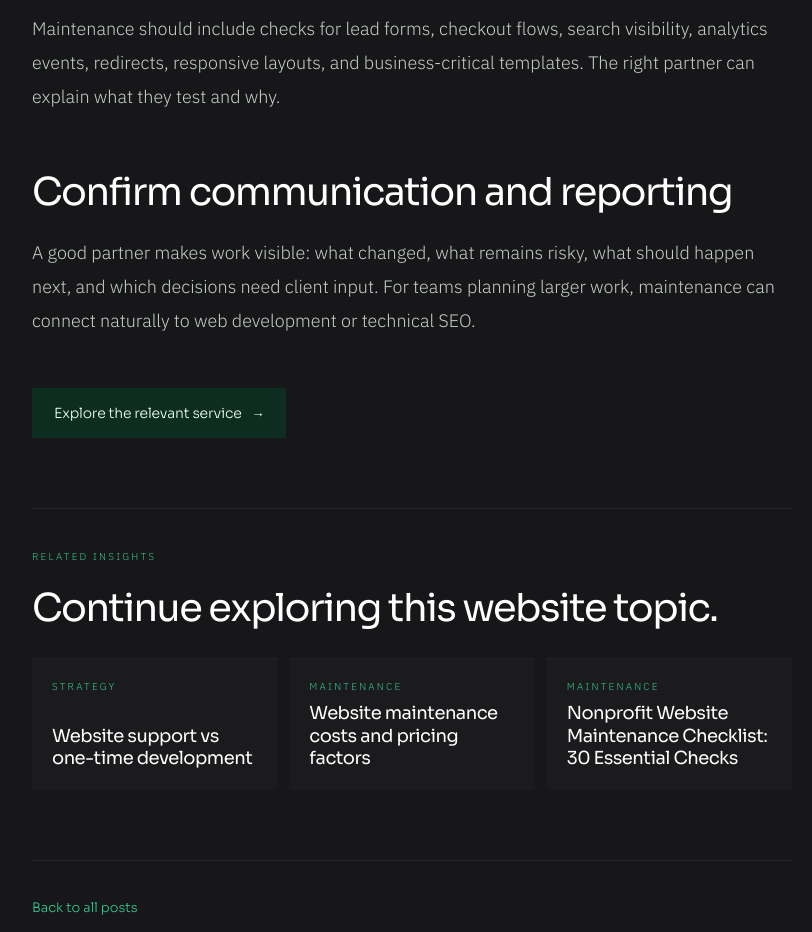
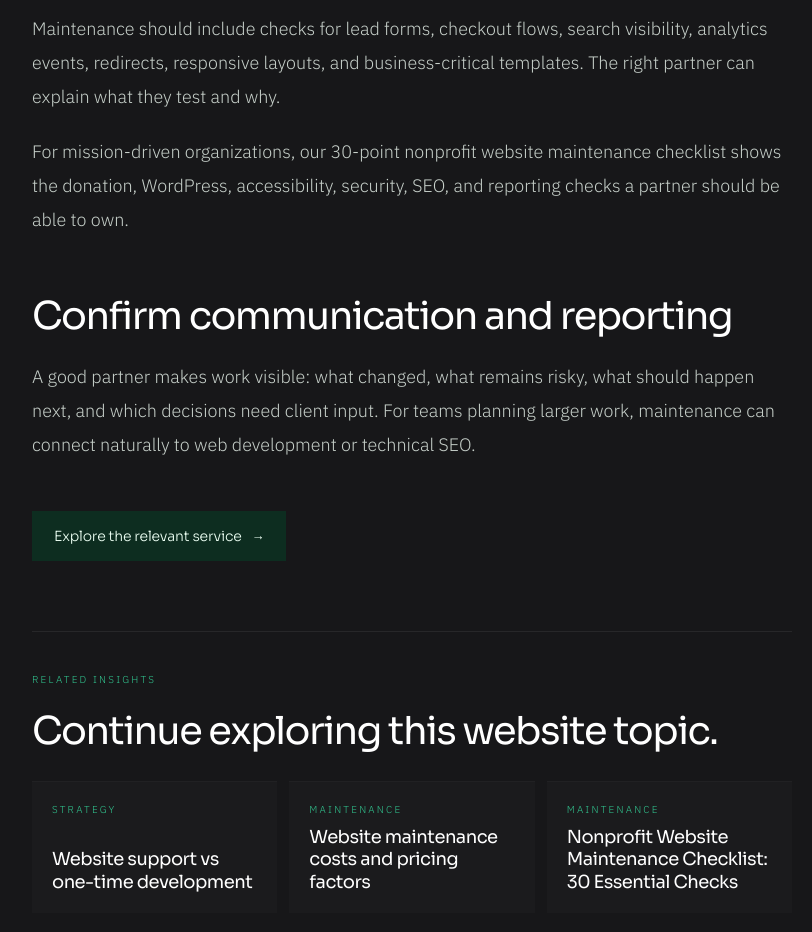
Before and after one commit to dimaso-doo/01_dimaso-doo, a Next.js app: page /blog/how-to-choose-a-website-maintenance-partner in a window 1280 px wide. Shown: the part 1300-2232 px from the top of the page, without its empty margins (348-1160 px from the left). Built offline with nearby package versions, Linux system fonts and the light colour scheme.

Commit message:
Strengthen nonprofit guide internal links

```diff
--- a/components/service-page.tsx
+++ b/components/service-page.tsx
@@ -75,7 +75,7 @@ function ServiceQualification({type}:{type:ServiceKey}) {
 
 function RelatedServiceLinks({type}:{type:ServiceKey}) {
  const links:Record<ServiceKey,readonly (readonly [string,string])[]>={
-  maintenance:[["Website maintenance costs and pricing","/blog/website-maintenance-costs-and-pricing"],["How to choose a maintenance partner","/blog/how-to-choose-a-website-maintenance-partner"],["Why QA matters after updates","/blog/why-qa-matters-after-every-update"],["Maintenance reporting guide","/blog/what-good-website-maintenance-reporting-looks-like"]],
+  maintenance:[["Website maintenance costs and pricing","/blog/website-maintenance-costs-and-pricing"],["How to choose a maintenance partner","/blog/how-to-choose-a-website-maintenance-partner"],["Nonprofit website maintenance checklist","/blog/website-maintenance-checklist-for-nonprofits"],["Maintenance reporting guide","/blog/what-good-website-maintenance-reporting-looks-like"]],
   development:[["When custom development is worth it","/blog/when-custom-web-development-is-worth-it"],["Website migration guide","/blog/website-migration-without-losing-seo-value"],["Post-launch website care","/services/website-maintenance"],["Ecommerce support","/industries/ecommerce"]],
   design:[["Website redesign checklist","/blog/what-to-check-before-redesigning"],["Design systems for growing websites","/blog/design-systems-for-growing-websites"],["Development and implementation","/services/web-development"],["Post-launch website care","/services/website-maintenance"]],
   wordpress:[["Taking over an existing WordPress website","/blog/taking-over-an-existing-wordpress-website"],["White-label WordPress maintenance","/blog/white-label-wordpress-maintenance-for-agencies"],["Nonprofit website maintenance checklist","/blog/website-maintenance-checklist-for-nonprofits"],["Website maintenance services","/services/website-maintenance"]],
--- a/content/blog-content.ts
+++ b/content/blog-content.ts
@@ -31,6 +31,7 @@ export const blogContent: Record<string, BlogBlock[]> = {
       ["A transparent method for prioritizing work and approving larger changes"],
       ["A concise monthly record of completed work, risks, and next recommendations"],
     ] },
+    { type: "p", content: ["Mission-driven teams can use our ", { text: "nonprofit website maintenance checklist", href: "/blog/website-maintenance-checklist-for-nonprofits" }, " to turn those responsibilities into a practical monthly and quarterly review."] },
     { type: "p", content: ["The best proposal makes ownership visible. If you want an estimate shaped around the current platform, workload, and risk, ", { text: "send Dimaso the website context", href: "/contact" }, " for a senior review."] },
   ],
   "taking-over-an-existing-wordpress-website": [
@@ -186,6 +187,7 @@ export const blogContent: Record<string, BlogBlock[]> = {
     { type: "p", content: ["Dimaso provides ", { text: "website maintenance services", href: "/services/website-maintenance" }, " for teams that need ongoing technical ownership and a clear monthly support process."] },
     { type: "h2", text: "Ask how they protect important journeys" },
     { type: "p", content: ["Maintenance should include checks for lead forms, checkout flows, search visibility, analytics events, redirects, responsive layouts, and business-critical templates. The right partner can explain what they test and why."] },
+    { type: "p", content: ["For mission-driven organizations, our ", { text: "30-point nonprofit website maintenance checklist", href: "/blog/website-maintenance-checklist-for-nonprofits" }, " shows the donation, WordPress, accessibility, security, SEO, and reporting checks a partner should be able to own."] },
     { type: "h2", text: "Confirm communication and reporting" },
     { type: "p", content: ["A good partner makes work visible: what changed, what remains risky, what should happen next, and which decisions need client input. For teams planning larger work, maintenance can connect naturally to ", { text: "web development", href: "/services/web-development" }, " or ", { text: "technical SEO", href: "/services/technical-seo" }, "."] },
   ],
```
